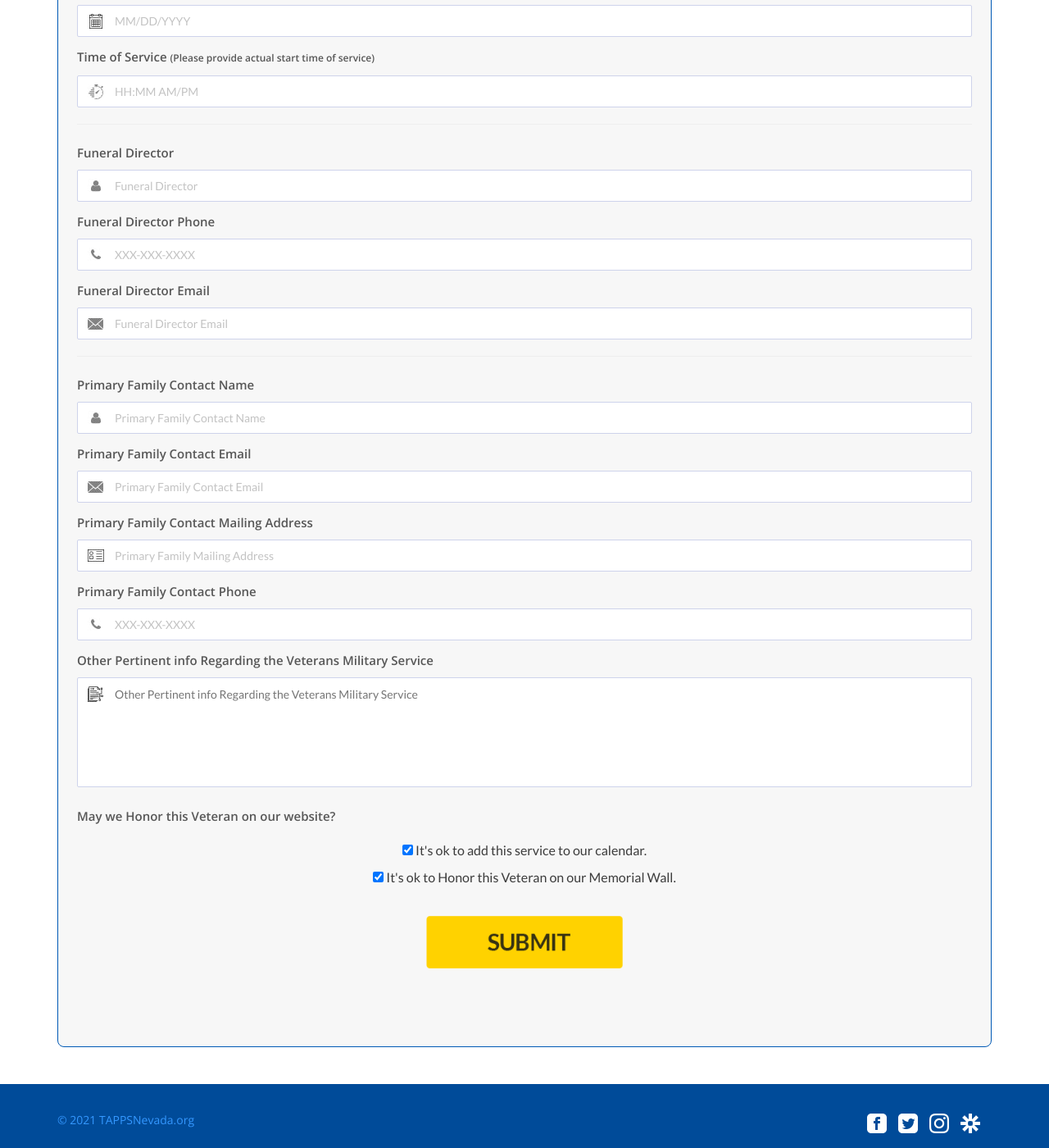
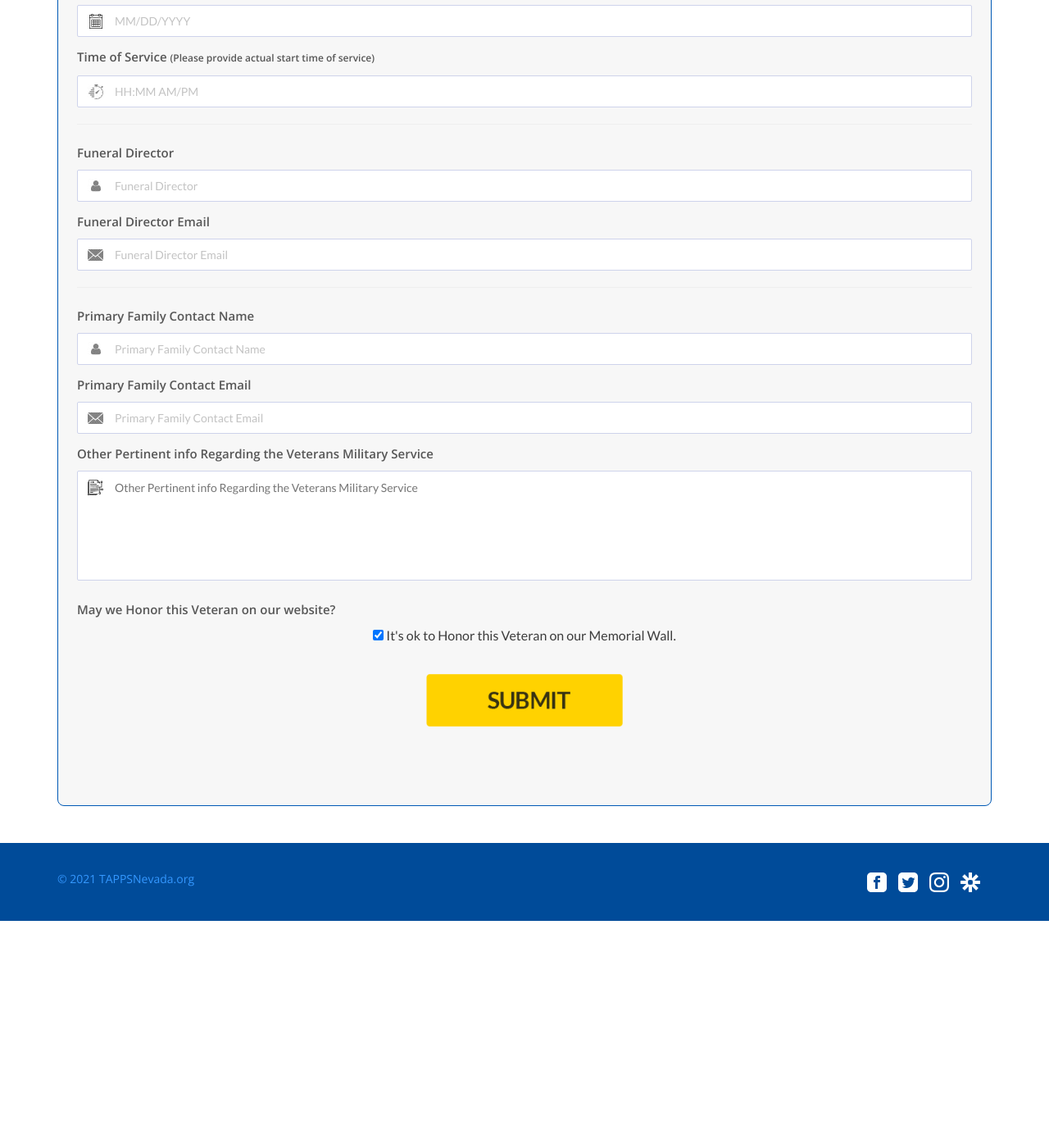
Before and after one commit to rg45-com/tappsnevada.org, a Jekyll site: the page built from contact/requestService.html, in a window 1280 px wide and 1400 px high, scrolled down 994 px. Shown: the whole window at 82% size. Built offline with Jekyll 4.4.1, drawn with Linux system fonts in a browser that asks for light colours; after the commit the page ends 2117 px from its top, so only the background shows below that; some of the changed text lies outside the part shown.

Commit message:
Website updates
Removing fields from Request Service form
Remove "Other Veterans Services button & redirect
Un-flip trumpeters on index page, swap text/image orientation

```diff
--- a/_config.yml
+++ b/_config.yml
@@ -31,6 +31,9 @@ markdown: kramdown
 plugins:
   - jekyll-feed
 
+include:
+  - _redirects
+
 # Exclude from processing.
 # The following items will not be processed, by default. Create a custom list
 # to override the default setting.
--- a/_includes/subnav_btns.html
+++ b/_includes/subnav_btns.html
@@ -1,14 +1,11 @@
 <div class="row">
-	<div class="col-md-3">
+	<div class="col-md-4">
 	  <a href="/contact/" class="btn btn-primary btn-lg btn-subnav {%- if page.nav_item == 'contact_us' %} disabled{% endif %}">Contact Us</a>
 	</div>
-	<div class="col-md-3">
+	<div class="col-md-4">
 	  <a href="/contact/requestService.html" class="btn btn-primary btn-lg btn-subnav {%- if page.nav_item == 'req_svc' %} disabled{% endif %}">Request Service</a>
 	</div>
-	<div class="col-md-3">
+	<div class="col-md-4">
 	  <a href="/contact/outsideLasVegas.html" class="btn btn-primary btn-lg btn-subnav {%- if page.nav_item == 'outside_lv' %} disabled{% endif %}">"Taps" outside Las Vegas</a>
 	</div>
-	<div class="col-md-3">
-	  <a href="/contact/other_veteran_services.html" class="btn btn-primary btn-lg btn-subnav {%- if page.nav_item == 'other_svc' %} disabled{% endif %}">Other Veteran Services</a>
-	</div>
 </div>
--- a/contact/requestService.html
+++ b/contact/requestService.html
@@ -85,14 +85,6 @@ nav_item: req_svc
                         </div>
 
                         <div class="frm-elements">
-                            <label for="funeral_phone">Funeral Director Phone</label>
-                            <div class="input-box">
-                                <img src="/assets/images/frm2.jpg" alt="icon" class="fldicon">
-                                <input type="text" name="funeral_phone" id="funeral_phone" class="field-all" placeholder="XXX-XXX-XXXX">
-                            </div>
-                        </div>
-
-                        <div class="frm-elements">
                             <label for="email">Funeral Director Email</label>
                             <div class="input-box">
                                 <img src="/assets/images/frm3.jpg" alt="icon" class="fldicon">
@@ -121,22 +113,6 @@ nav_item: req_svc
                         </div>
 
                         <div class="frm-elements">
-                            <label for="address">Primary Family Contact Mailing Address</label>
-                            <div class="input-box">
-                                <img src="/assets/images/frm9.jpg" alt="icon" class="fldicon">
-                                <input type="text" name="address"id="address" class="field-all" placeholder="Primary Family Mailing Address">
-                            </div>
-                        </div>
-
-                        <div class="frm-elements">
-                            <label for="phone">Primary Family Contact Phone</label>
-                            <div class="input-box">
-                                <img src="/assets/images/frm2.jpg" alt="icon" class="fldicon">
-                                <input type="text" name="phone" id="phone" id="phone" class="field-all" placeholder="XXX-XXX-XXXX" required>
-                            </div>
-                        </div>
-
-                        <div class="frm-elements">
                             <label for="comments">Other Pertinent info Regarding the Veterans Military Service</label>
                             <div class="input-box">
                                 <img src="/assets/images/frm10.jpg" alt="icon" class="fldicon">
@@ -150,7 +126,6 @@ nav_item: req_svc
                       <div class="frm-elements">
                           <label for="overlords">May we Honor this Veteran on our website?</label>
                           <div class="input-box">
-                              <p style="margin: 10px 0px;"><input type="checkbox" name="calendar" id="calendar" value="calendar_ok" checked> It's ok to add this service to our calendar.</p>
                               <p><input type="checkbox" name="wall" id="wall" value="wall_ok" checked> It's ok to Honor this Veteran on our Memorial Wall.</p>
                           </div>
                       </div>
```
Also changed, not shown: _includes/sky-strip.html (+7 -8 lines), 1 other file.
